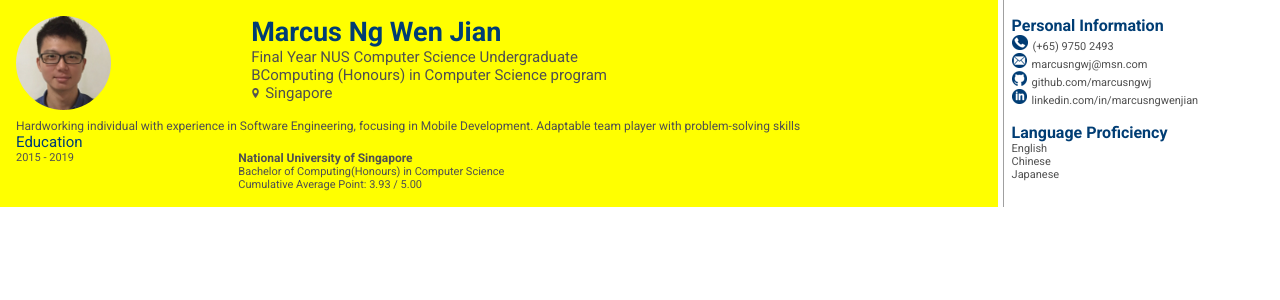
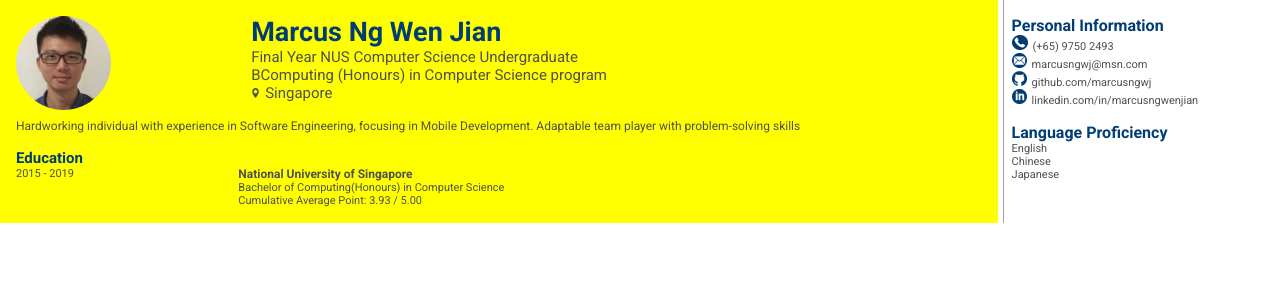
Before and after one commit to marcusngwj/Resume, a React (Create React App) app: page / in a window 1280 px wide. Shown: the top 300 px of the page. Built offline with nearby package versions, Linux system fonts and the light colour scheme.

Commit message:
update education

```diff
--- a/src/columns/mainbar/components/education/style.css
+++ b/src/columns/mainbar/components/education/style.css
@@ -1,11 +1,12 @@
 @import url("https://fonts.googleapis.com/css?family=Roboto:100,100i,300,300i,400,400i,500,500i,700,700i,900,900i");
 .education {
-  margin: MAINBAR_COMPONENT_MARGIN_TOP 0px 0px 0px; }
+  margin-top: 1em; }
   .education .title {
     padding: 0;
     margin: 0;
     color: #003d74;
-    font-size: 15px; }
+    font-size: 15px;
+    font-weight: bold; }
   .education .content {
     padding: 0;
     margin: 0;
--- a/src/columns/mainbar/components/education/style.scss
+++ b/src/columns/mainbar/components/education/style.scss
@@ -1,7 +1,7 @@
 @import 'theme/styles/theme';
 
 .education {
-  margin: MAINBAR_COMPONENT_MARGIN_TOP 0px 0px 0px;
+  margin-top: $MAINBAR_COMPONENT_MARGIN_TOP;
 
   .title {
     padding: 0;
```
